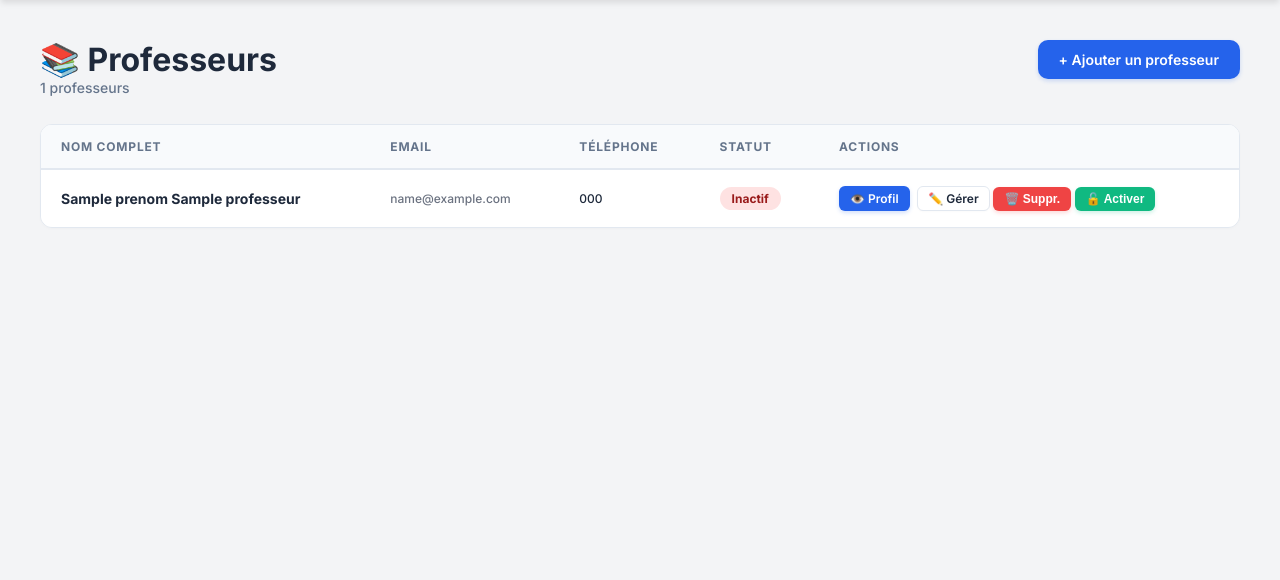
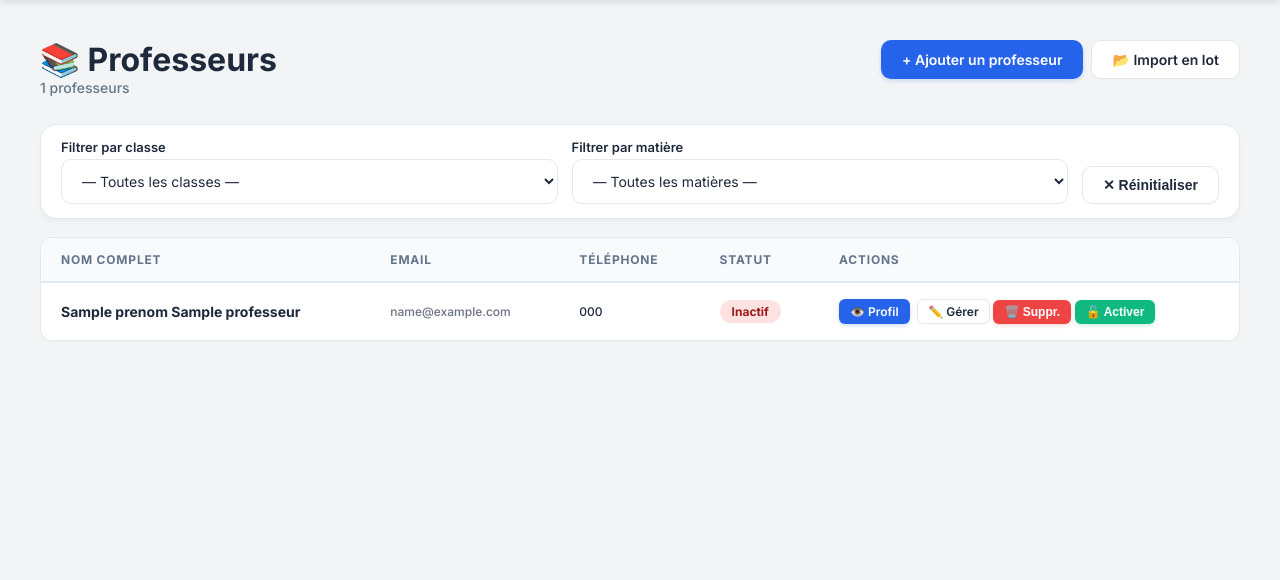
Before and after one commit to LaFleche06/BDD2_ISE2-2026-Project, a Flask app: template Projet_BDD2/templates/admin/professeurs.html in a window 1280 px wide. Shown: the part 64-644 px from the top of the page. Run offline with Flask 3, Linux system fonts and the light colour scheme; the template is opened without the code that fills it: most values are stand-ins (such as "Sample title", 1, 10 or a date in 2020).

Commit message:
feat(admin/prof): ajouter filtres par classe et matière sur la liste des professeurs
Filtrage dynamique côté client (JavaScript) sans rechargement de page.
Affiche le nombre de professeurs correspondant aux filtres actifs.
Lien vers l'import en lot ajouté dans le header de la page.

```diff
--- a/Projet_BDD2/templates/admin/professeurs.html
+++ b/Projet_BDD2/templates/admin/professeurs.html
@@ -2,9 +2,46 @@
 {% block title %}Professeurs{% endblock %}
 {% block content %}
 <div class="ph">
-  <div><h1>📚 Professeurs</h1><div class="ph-sub">{{ professeurs|length }} professeurs</div></div>
-  <a href="/EDE/admin/professeurs/ajouter" class="btn btn-primary">+ Ajouter un professeur</a>
+  <div><h1>📚 Professeurs</h1><div class="ph-sub" id="count-label">{{ professeurs|length }} professeurs</div></div>
+  <div style="display:flex;gap:8px">
+    <a href="/EDE/admin/professeurs/ajouter" class="btn btn-primary">+ Ajouter un professeur</a>
+    <a href="/EDE/admin/professeurs/import-lot" class="btn btn-sec">📂 Import en lot</a>
+  </div>
 </div>
+
+<!-- Filtres classe & matière (client-side) -->
+<div class="card" style="padding:14px 20px;margin-bottom:18px">
+  <form style="display:flex;gap:14px;align-items:flex-end;flex-wrap:wrap">
+    <div style="flex:1;min-width:160px">
+      <label style="margin-bottom:4px;display:block">Filtrer par classe</label>
+      <select id="filter-classe" onchange="filterProfs()" class="form-select">
+        <option value="">— Toutes les classes —</option>
+        {% set classes_vues = [] %}
+        {% for i in interventions %}
+          {% if i.classe.id not in classes_vues %}
+            {{ classes_vues.append(i.classe.id) or '' }}
+            <option value="{{ i.classe.id }}">{{ i.classe.libelle }}</option>
+          {% endif %}
+        {% endfor %}
+      </select>
+    </div>
+    <div style="flex:1;min-width:160px">
+      <label style="margin-bottom:4px;display:block">Filtrer par matière</label>
+      <select id="filter-matiere" onchange="filterProfs()" class="form-select">
+        <option value="">— Toutes les matières —</option>
+        {% set matieres_vues = [] %}
+        {% for i in interventions %}
+          {% if i.matiere.id not in matieres_vues %}
+            {{ matieres_vues.append(i.matiere.id) or '' }}
+            <option value="{{ i.matiere.id }}">{{ i.matiere.nom }}</option>
+          {% endif %}
+        {% endfor %}
+      </select>
+    </div>
+    <button type="button" class="btn btn-sec" onclick="clearFilters()">✕ Réinitialiser</button>
+  </form>
+</div>
+
 <div class="table-wrap">
   <table>
     <thead>
@@ -13,7 +50,11 @@
     <tbody>
     {% for p in professeurs %}
     {% set interv_prof = interventions | selectattr('professeur_id','eq', p.id) | list %}
-    <tr style="cursor:pointer" onclick="window.location='/EDE/admin/professeurs/{{ p.id }}'">
+    <tr class="prof-row"
+        style="cursor:pointer"
+        onclick="window.location='/EDE/admin/professeurs/{{ p.id }}'"
+        data-classe-ids="{{ interv_prof | map(attribute='classe_id') | list | join(',') }}"
+        data-matiere-ids="{{ interv_prof | map(attribute='matiere_id') | list | join(',') }}">
       <td><strong>{{ p.prenom }} {{ p.nom }}</strong></td>
       <td style="font-size:12px;color:#6b7280">{{ p.utilisateur.email if p.utilisateur else '—' }}</td>
       <td style="font-size:12px">{{ p.telephone or '—' }}</td>
@@ -50,4 +91,31 @@
     </tbody>
   </table>
 </div>
+
+<script>
+function filterProfs() {
+  const classeId = document.getElementById('filter-classe').value;
+  const matiereId = document.getElementById('filter-matiere').value;
+  let visible = 0;
+  document.querySelectorAll('.prof-row').forEach(row => {
+    const classeIds = row.dataset.classeIds ? row.dataset.classeIds.split(',') : [];
+    const matiereIds = row.dataset.matiereIds ? row.dataset.matiereIds.split(',') : [];
+    const matchClasse = !classeId || classeIds.includes(classeId);
+    const matchMatiere = !matiereId || matiereIds.includes(matiereId);
+    if (matchClasse && matchMatiere) {
+      row.style.display = '';
+      visible++;
+    } else {
+      row.style.display = 'none';
+    }
+  });
+  document.getElementById('count-label').textContent = visible + ' professeur(s)';
+}
+
+function clearFilters() {
+  document.getElementById('filter-classe').value = '';
+  document.getElementById('filter-matiere').value = '';
+  filterProfs();
+}
+</script>
 {% endblock %}
```
